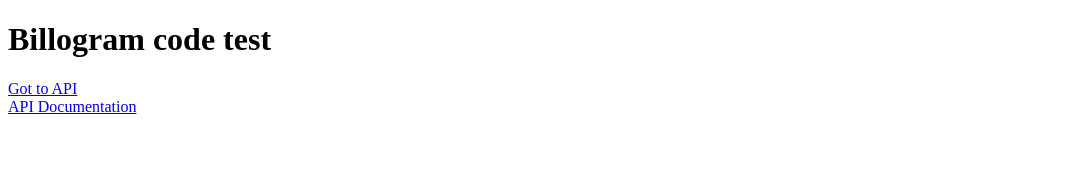
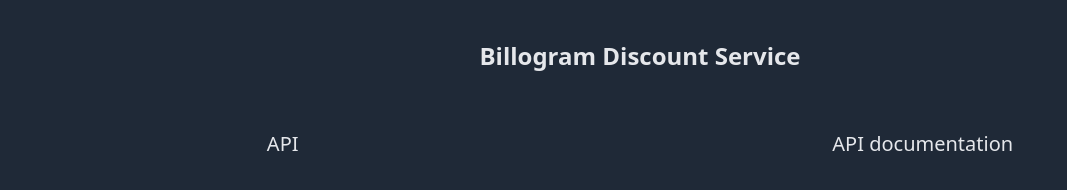
Before and after one commit to Samk13/billogram-discount-feature, a website: page src/pages/home.html in a window 1280 px wide. Shown: the whole page, without its empty margins (0-1067 px from the left). Drawn offline with nearby package versions, Linux system fonts and the light colour scheme.

Commit message:
update html

```diff
--- a/src/pages/home.html
+++ b/src/pages/home.html
@@ -4,18 +4,19 @@
     <meta charset="UTF-8">
     <meta http-equiv="X-UA-Compatible" content="IE=edge">
     <meta name="viewport" content="width=device-width, initial-scale=1.0">
+    <link href="https://unpkg.com/tailwindcss@^2/dist/tailwind.min.css" rel="stylesheet">
     <title>Billogram Home</title>
 </head>
-<body>
-    <div>
-        <h1>
-            Billogram code test
-        </h1>
+<body class="container m-auto bg-gray-800 text-gray-200 text-xl">
+    <h1 class="text-center p-10 text-2xl capitalize font-semibold">
+        Billogram discount service
+    </h1>
+    <div class="flex items-center justify-around h-16">
         <div>
-            <a href="http://localhost:3000/api/" >Got to API</a>
+            <a class="hover:bg-green-200 transition-all duration-300 p-5 rounded-lg hover:text-gray-800" href="http://localhost:3000/api/" >API</a>
         </div>
-        <div>
-            <a href="http://localhost:3000/api-docs/" >API Documentation</a>
+        <div >
+            <a class="hover:bg-green-200 transition-all duration-300 p-5 rounded-lg hover:text-gray-800" href="http://localhost:3000/api-docs/" >API documentation</a>
         </div>
     </div>
 </body>
```
